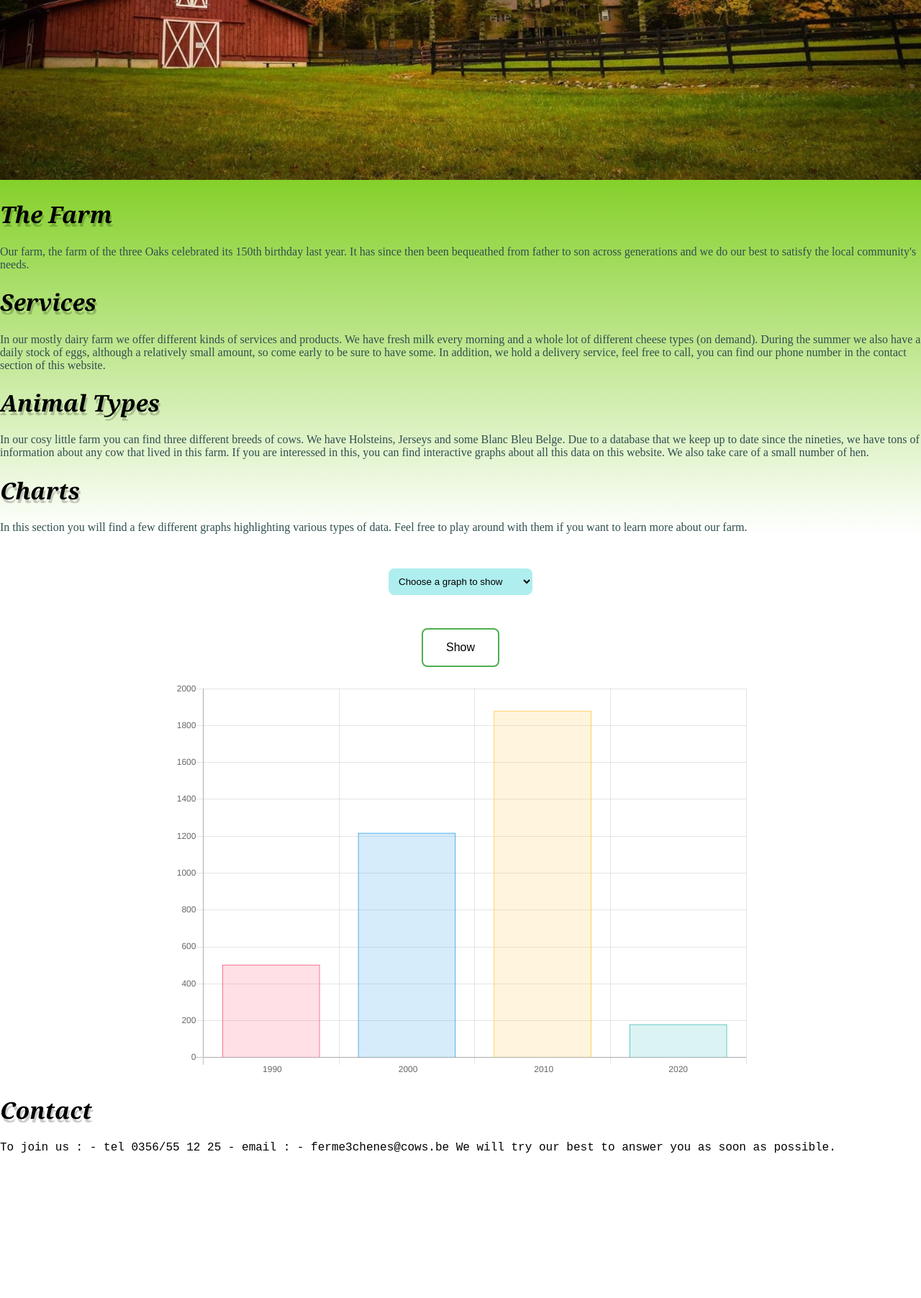
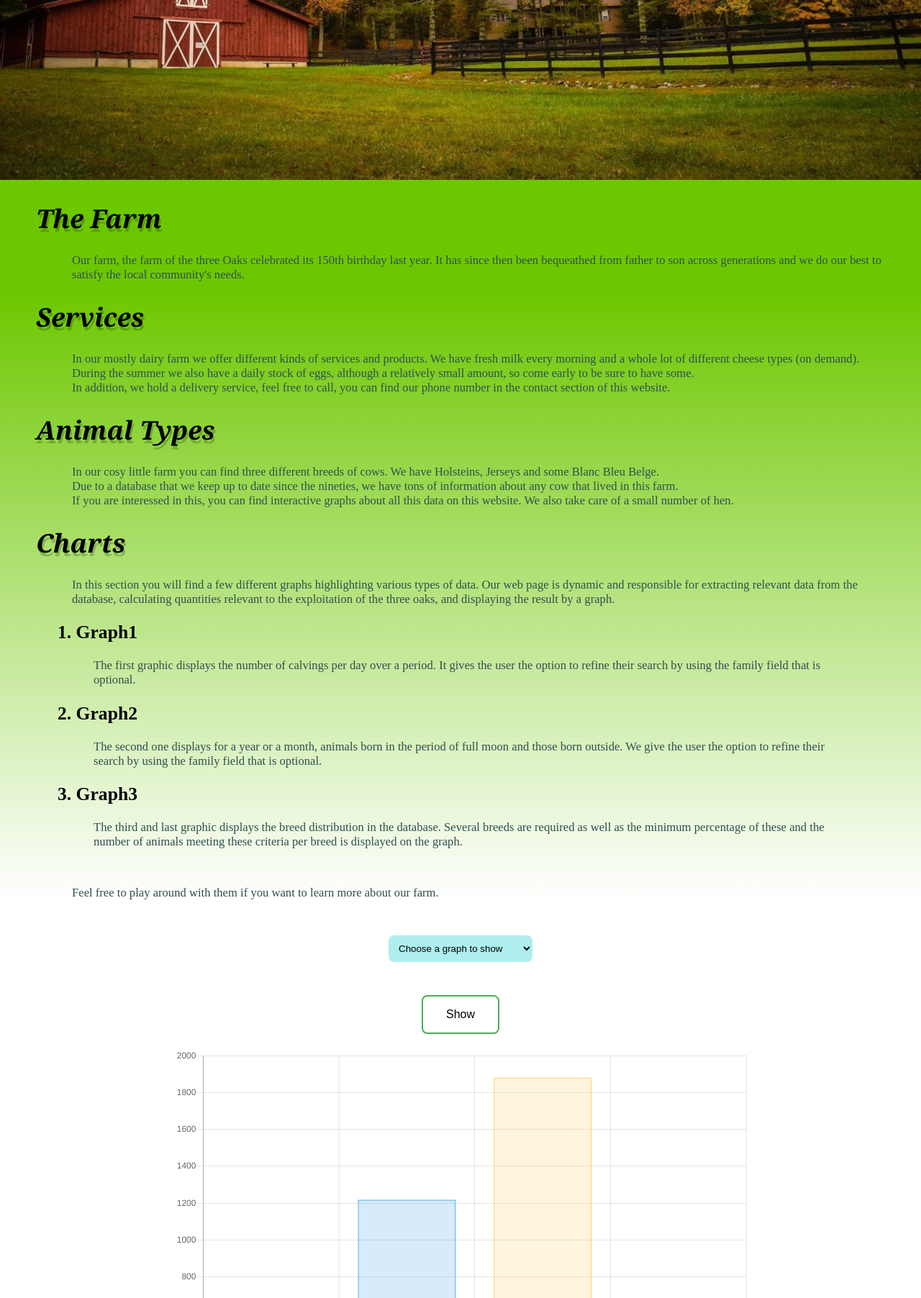
Before and after one commit to Eduart2001/P2_Harold_3, a Flask app: page / in a window 1280 px wide. Shown: the part 519-2323 px from the top of the page at 72% size. Before the commit the page ends 2121 px from the top, so only its background shows below. Run offline with Flask 2, Linux system fonts and the light colour scheme; data comes from the database, SQL or seed files in the repository; some libraries are stand-ins or nearby versions.

Commit message:
tests_unitaires completed / graphs explanation

```diff
--- a/farm/farm/static/css/main.css
+++ b/farm/farm/static/css/main.css
@@ -111,11 +111,34 @@ header{
 
 }
 .paragraph{
+    position: relative;
+    left: 100px;
+    margin-right: 10%;
+    font-size: 1.3vw;
     font-family: 'Times New Roman', serif;
     color:darkslategray;
 }
 .titles{
+    position: relative;
+    left: 50px;
+    margin-right: 10%;
+    font-size: 2.8vw;
     font-family: Georgia, serif;
     font-style: italic;
     text-shadow: 2px 5px 0 rgba(0,0,0,0.2);
 }
+.count{
+    position: relative;
+    left:80px;
+    margin-right: 10%;
+    font-size: 2vw;
+    font-family: 'Times New Roman', Times, serif;
+}
+.paragraph2{
+    position: relative;
+    left: 130px;
+    margin-right: 20%;
+    font-size: 1.3vw;
+    font-family: 'Times New Roman', serif;
+    color:darkslategray;
+}
--- a/farm/farm/templates/index.html
+++ b/farm/farm/templates/index.html
@@ -2,6 +2,7 @@
 <!--creating an option bar to access easily the different,
     categories or services of the webpage-->
 <title>Ferme des 3 chênes</title>
+<link rel="shortcut icon" href="static\images\cow.jpg">
 <header>
   <div class="container">
     <!--container(name) division helps to separate our work in smaller divisions,
@@ -15,16 +16,16 @@
         <a href="#first" class="nav-link" id="theFarm">The Farm</a>
       </li>
       <li>
-        <a href="#farmtitle" class="nav-link" id="services">Services</a>
+        <a href="#second" class="nav-link" id="services">Services</a>
       </li>
       <li>
-        <a href="#second" class="nav-link" id="types">Animal types </a>
+        <a href="#third" class="nav-link" id="types">Animal types </a>
       </li>
       <li>
-        <a href="#third" class="nav-link" id="charts">Charts</a>
+        <a href="#fourth" class="nav-link" id="charts">Charts</a>
       </li>
       <li>
-        <a href="#bottom" class="nav-link" id="contact">Contact</a>
+        <a href="#fifth" class="nav-link" id="contact">Contact</a>
       </li>
 
       <div class="language">
@@ -55,32 +56,56 @@
     year. It has since then been bequeathed from father to son across
     generations and we do our best to satisfy the local community's needs.
   </p>
+  <a id="second" style="position: relative; top: -75px"></a>
   <h1 id="servicestitle" class="titles">Services</h1>
-  <a id="second" style="position: relative; top: -25px"></a>
+  <a id="third" style="position: relative; top: 5px"></a>
   <p class="paragraph" id="serviceslabel">
     In our mostly dairy farm we offer different kinds of services and products.
     We have fresh milk every morning and a whole lot of different cheese types
-    (on demand). During the summer we also have a daily stock of eggs, although
-    a relatively small amount, so come early to be sure to have some. In
-    addition, we hold a delivery service, feel free to call, you can find our
+    (on demand).<br>
+    During the summer we also have a daily stock of eggs, although
+    a relatively small amount, so come early to be sure to have some.<br>
+    In addition, we hold a delivery service, feel free to call, you can find our
     phone number in the contact section of this website.
   </p>
   <h1 id="animaltypestitle" class="titles">Animal Types</h1>
-  <a id="third" style="position: relative; top: -25px"></a>
+  <a id="fourth" style="position: relative"></a>
   <p class="paragraph" id="animaltypeslabel">
     In our cosy little farm you can find three different breeds of cows. We have
-    Holsteins, Jerseys and some Blanc Bleu Belge. Due to a database that we keep
+    Holsteins, Jerseys and some Blanc Bleu Belge. <br>
+    Due to a database that we keep
     up to date since the nineties, we have tons of information about any cow
-    that lived in this farm. If you are interessed in this, you can find
+    that lived in this farm. <br>
+    If you are interessed in this, you can find
     interactive graphs about all this data on this website. We also take care of
     a small number of hen.
   </p>
   <h1 id="charttitle" class="titles">Charts</h1>
   <p class="paragraph" id="chartslabel">
     In this section you will find a few different graphs highlighting various
-    types of data. Feel free to play around with them if you want to learn more
-    about our farm.
+    types of data. Our web page is dynamic and responsible for extracting relevant data from the database,
+    calculating quantities relevant to the exploitation of the three oaks, and displaying the result by a graph.
   </p>
+  <h2 class="count">
+    1. Graph1
+  </h2>
+  <p class="paragraph2" id="firstGraph">The first graphic displays the number of calvings per day over a period.
+    It gives the user the option to refine their search by using the family field that is optional.</p>
+    <h2 class="count">
+      2. Graph2
+    </h2>
+    <p class="paragraph2" id="secondGraph">The second one displays for a year or a month,
+      animals born in the period of full moon and those born outside.
+      We give the user the option to refine their search by using the family field that is optional.</p>
+  <h2 class="count">
+      3. Graph3
+    </h2>
+    <p class="paragraph2" id="thirdGraph">The third and last graphic displays the breed distribution in the database.
+      Several breeds are required as well as the minimum percentage of these and the number of animals
+      meeting these criteria per breed is displayed on the graph.</p>
+    <br>
+  <p class="paragraph" id="chartslabel2">Feel free to play around with them if you want to learn more
+    about our farm.</p>
 </div>
 {%endblock%} {%block charts%}
 <form id="form" method="POST">
@@ -180,17 +205,22 @@
 
 <h3 id="output"></h3>
 <!--<p id="demo"></p>-->
+<a id="fifth" style="position: relative; top: -70px"></a>
 <div class="chart">
   <canvas id="graphique" width="800px" height="550px"></canvas>
 </div>
 <h1 class="titles">
   Contact
 </h1>
-<p id="contactlabel">
+<p class = "paragraph" id="contactlabel">
   To join us : - tel 0356/55 12 25 - email : - ferme3chenes@cows.be We will try
   our best to answer you as soon as possible.
 </p>
-<a id="bottom"></a>
+<img src="/static/images/CowJoke.jpg" alt="Cow joke" width="600" height="600" style="  display: block;
+margin-left: auto;
+margin-right: auto;
+position: relative;
+top:100px;">
 {%endblock%}
 
 <script>
@@ -619,15 +649,19 @@
       theFarmText:
         "Notre ferme, la ferme des trois Chênes a fêté l'année passée son 150ème anniversaire. De génération en génération, elle est transmise et entretenue de père en fils et nous faisons tout notre possible pour répondre aux besoins des locaux.",
       servicesText:
-        "Dans notre ferme, principalement laitière, nous proposons différents produits et services. Nous proposons du lait frais tous les matins mais également différentes sortes de fromages pour tous les goûts(sur demande). En été vous pouvez également acheter des oeufs du jour, venez tôt car le stock est limité. De plus nous proposons un service de livraison à domicile, n'hésitez pas à appeler le numéro qui se trouve dans la partie contact du site si vous voulez en bénéficier.",
+        "Dans notre ferme, principalement laitière, nous proposons différents produits et services. Nous proposons du lait frais tous les matins mais également différentes sortes de fromages pour tous les goûts (sur demande). \r En été vous pouvez également acheter des oeufs du jour, venez tôt car le stock est limité. De plus nous proposons un service de livraison à domicile, n'hésitez pas à appeler le numéro qui se trouve dans la partie contact du site si vous voulez en bénéficier.",
       animalTypesText:
         "Dans notre modeste ferme on peut trouver trois races de vaches. Nous avons des Holstein, Jersey et des Blanc Bleu Belge. Grâce à une base de données que nous tenons à jour depuis les années 90, nous disposons d'une grande quantité d'informations sur toutes les vaches qui sont passées par cette ferme. Si ça vous intéresse vous pouvez retrouver sur ce site des graphiques interactifs reprenant ces données. Nous avons également un petit poulailler mais ce n'est pas notre élevage principal.",
       chartText:
-        "Dans cette section il y a différents graphiques interactifs mettant en avant plusieurs catégories de données. N'hésitez pas à les consulter pour en apprendre plus sur notre ferme.",
+        "Dans cette section il y a différents graphiques interactifs mettant en avant plusieurs catégories de données. Notre page web est dynamique et responsable de l’extraction de données pertinentes de la base de données, du calcul de quantités pertinentes à l’exploitation des trois chênes, et de l’affichage du résultat par un graphique.",
       contactText: "Pour nous joindre : - tel 0356/55 12 25 - email : ferme3chenes@cows.be Nous ferons de notre mieux pour vous répondre au plus vite.",
       farmtit: "La Ferme",
       animaltypestit: "Types d' animaux",
       charttitletit: "Graphiques",
+      premierGraph: "Le premier graphique affiche le nombre de vêlages par jour sur une période. On donne l’option à l’utilisateur d’affiner sa recherche en utilisant le champ famille qui est optionnel.",
+      deuxiemeGraph: "Le deuxième affiche pour une année ou un mois, les animaux nés en période de pleine lune et ceux en nés en dehors. L’option est donnée à l’utilisateur d’affiner sa recherche en utilisant le champ famille qui est optionnel.",
+      troisiemeGraph:"Le troisième et dernier graphique affiche la distribution des races dans la base de données. On demande en entrée plusieurs races ainsi que le pourcentage minimum de ces dernières et on affiche sur le graphe le nombre d’animaux respectant ces critères par race.",
+      chartText2:"N'hésitez pas à les consulter pour en apprendre plus sur notre ferme.",
     },
   };
 
@@ -645,13 +679,17 @@
       animaltypestitle.textContent = language.fr.animaltypestit;
       charttitle.textContent = language.fr.charttitletit;
       thefarmlabel.textContent = language.fr.theFarmText;
-      serviceslabel.textContent = language.fr.servicesText;
+      serviceslabel.textContent  = language.fr.servicesText;
       animaltypeslabel.textContent = language.fr.animalTypesText;
       chartslabel.textContent = language.fr.chartText; //continuer à changer les noms
       contactlabel.textContent = language.fr.contactText;
       bouton.textContent = language.fr.button;
+      firstGraph.textContent = language.fr.premierGraph;
+      secondGraph.textContent = language.fr.deuxiemeGraph;
+      thirdGraph.textContent = language.fr.troisiemeGraph;
+      chartslabel2.textContent = language.fr.chartText2;
       select1.textContent = language.fr.selection1;
-      select2.textContent = language.fr.selection2;
+      select2.textContent = language.fr.selection2; //plus ou moins ici il y a un problème
       select3.textContent = language.fr.selection3;
       select4.textContent = language.fr.selection4;
       select5.textContent = language.fr.selection5;
```
Also changed, not shown: farm/farm/tests_unitaires.py (+6 -1 lines), farm/farm/static/images/CowJoke.jpg (added), farm/farm/static/images/cow.jpg (added).
